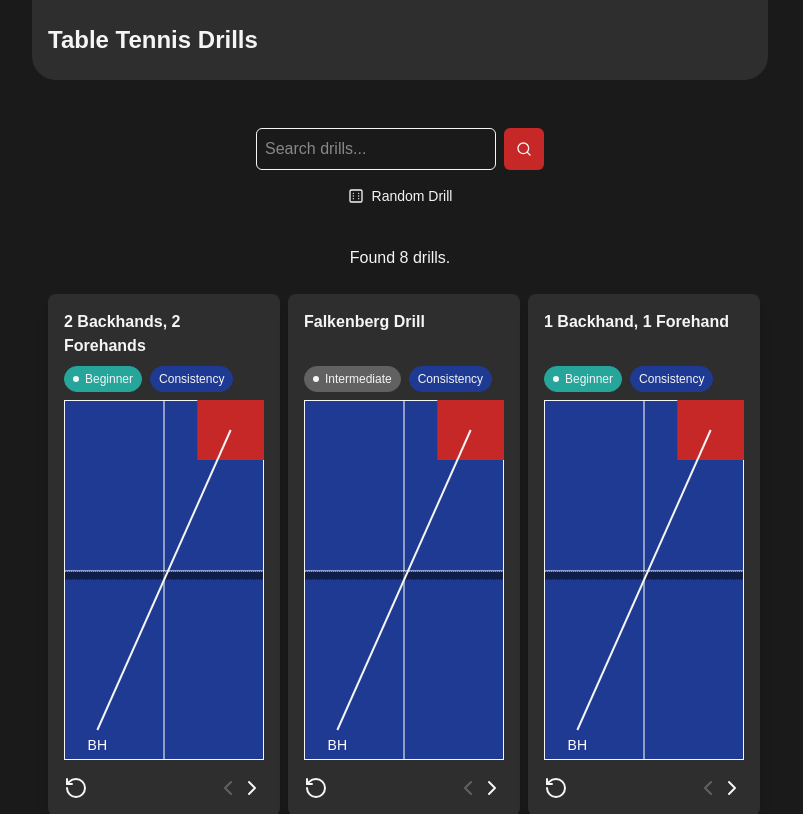
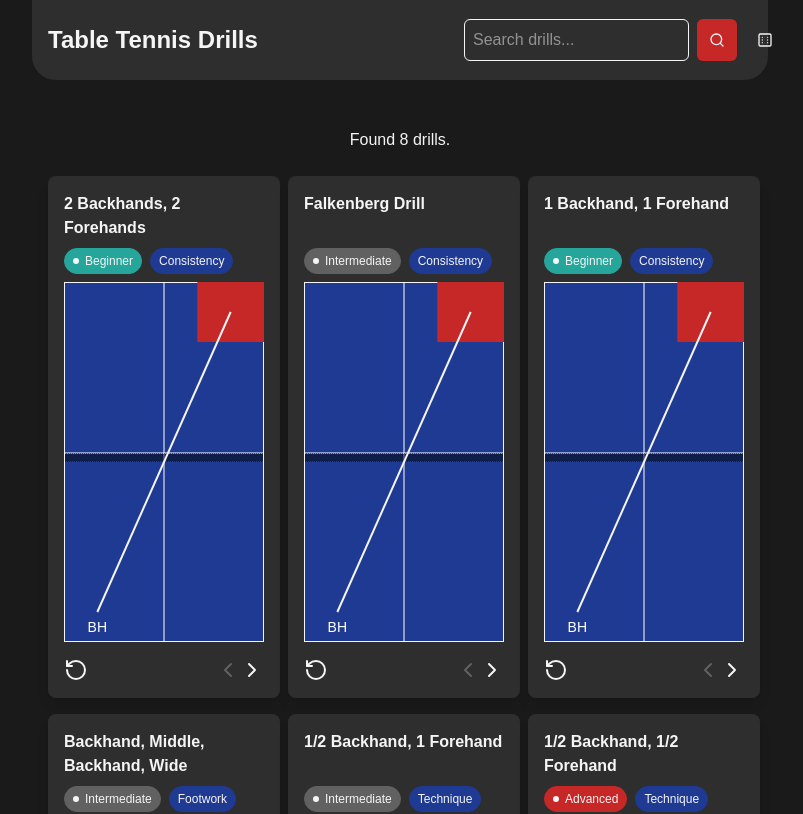
Before and after one commit to RowMur/ttdrills, a Next.js app: page / in a window 1280 px wide. Shown: the top 814 px of the page, without its empty margins (240-1043 px from the left). Built offline with nearby package versions, Linux system fonts and the light colour scheme.

Commit message:
style: just always use the compact searchbox

```diff
--- a/src/app/page.tsx
+++ b/src/app/page.tsx
@@ -1,5 +1,4 @@
 import { Main } from "@/components/Main";
-import { Searchbox } from "@/components/Searchbox";
 import { SearchResults } from "@/components/SearchResults";
 import { Suspense } from "react";
 
@@ -7,9 +6,6 @@ export default function Home() {
   return (
     <Main>
       <Suspense fallback={<div>Loading...</div>}>
-        <div className="mb-8 mx-auto w-fit">
-          <Searchbox />
-        </div>
         <SearchResults />
       </Suspense>
     </Main>
--- a/src/components/Navbar.tsx
+++ b/src/components/Navbar.tsx
@@ -1,4 +1,4 @@
-import { SearchboxWithPageCheckWrapper } from "@/components/Searchbox";
+import { Searchbox } from "@/components/Searchbox";
 import Link from "next/link";
 import { Suspense } from "react";
 
@@ -12,7 +12,7 @@ export const Navbar = () => {
           </Link>
         </h1>
         <Suspense fallback={<div>Loading Search...</div>}>
-          <SearchboxWithPageCheckWrapper />
+          <Searchbox />
         </Suspense>
       </div>
     </nav>
--- a/src/components/Searchbox.tsx
+++ b/src/components/Searchbox.tsx
@@ -4,10 +4,10 @@ import { SEARCH_KEY } from "@/constants";
 import { useSearchTerm } from "@/hooks/useSearchTerm";
 import { getRandomDrill } from "@/utils/drillSearch";
 import { Dice6, Search } from "lucide-react";
-import { usePathname, useRouter } from "next/navigation";
+import { useRouter } from "next/navigation";
 import { useCallback, useState } from "react";
 
-export const Searchbox = ({ compact = false }: { compact?: boolean }) => {
+export const Searchbox = () => {
   const searchTerm = useSearchTerm();
   const router = useRouter();
 
@@ -42,7 +42,6 @@ export const Searchbox = ({ compact = false }: { compact?: boolean }) => {
     }
   }, [searchInput, router]);
 
-  if (compact) {
   return (
     <div className="flex gap-2 w-72">
       <input
@@ -73,46 +72,4 @@ export const Searchbox = ({ compact = false }: { compact?: boolean }) => {
       </button>
     </div>
   );
-  }
-
-  return (
-    <div className="flex flex-col gap-2 w-72">
-      <div className="flex gap-2">
-        <input
-          type="text"
-          placeholder="Search drills..."
-          value={searchInput}
-          onChange={(e) => setSearchInput(e.target.value)}
-          onKeyDown={(e) => {
-            if (e.key === "Enter") {
-              handleSearch(searchInput);
-            }
-          }}
-          className="border border-gray-300 rounded-md p-2 grow"
-        />
-        <button
-          onClick={() => handleSearch(searchInput)}
-          className="bg-red text-white rounded-md hover:bg-green hover:cursor-pointer px-3 transition-colors"
-          title="Search drills"
-        >
-          <Search size={16} />
-        </button>
-      </div>
-      <button
-        onClick={handleRandomDrill}
-        className="bg-blue-600 text-white rounded-md hover:bg-blue-700 hover:cursor-pointer px-3 py-2 transition-colors flex items-center justify-center gap-2"
-        title="Get a random drill based on your search"
-      >
-        <Dice6 size={16} />
-        <span className="text-sm font-medium">Random Drill</span>
-      </button>
-    </div>
-  );
 };
-
-export const SearchboxWithPageCheckWrapper = () => {
-  const pathname = usePathname();
-  const isHome = pathname === "/";
-
-  return isHome ? null : <Searchbox compact />;
-};
```
Lines whose indentation alone changed are shown as unchanged.
